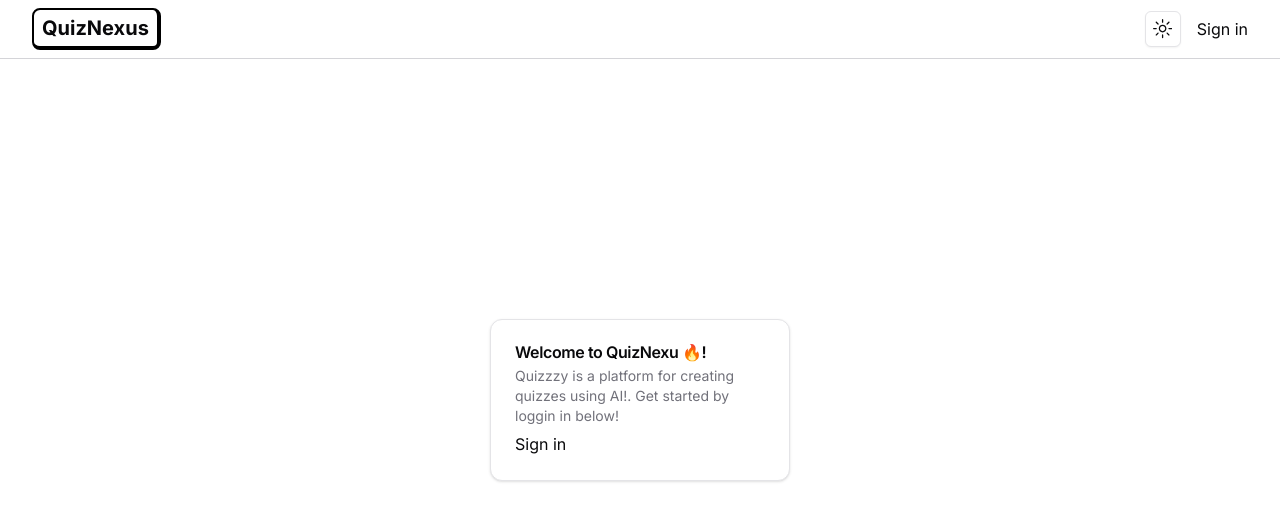
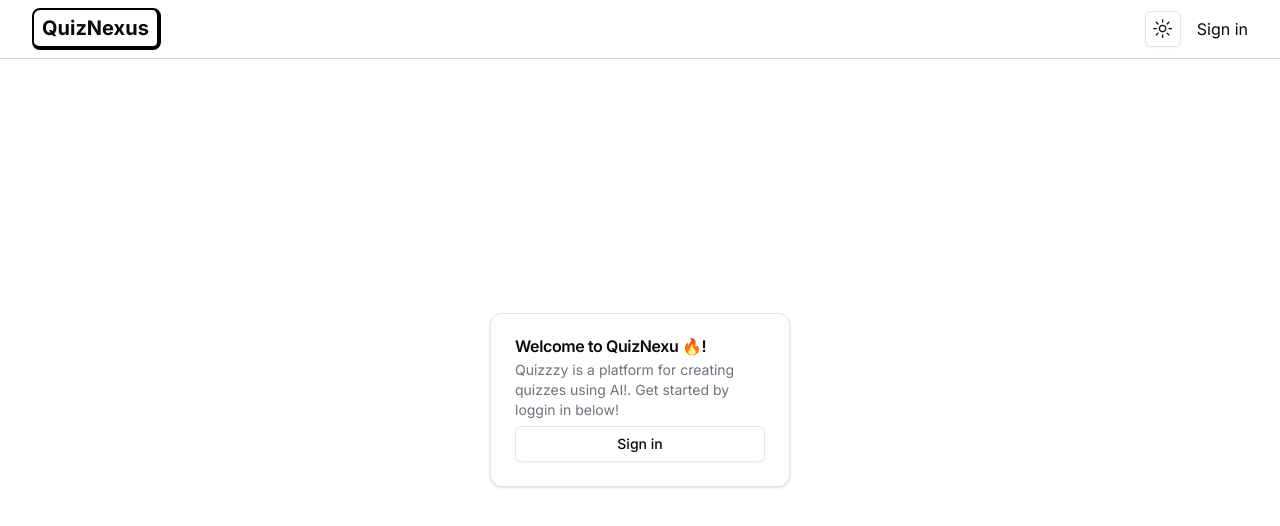
Before and after one commit to WaelTarabishi/QuizNexu, a Next.js app: page / in a window 1280 px wide. Shown: the top 526 px of the page. Built offline with nearby package versions, Linux system fonts and the light colour scheme; no server answers.

Commit message:
home page editing

```diff
--- a/src/app/page.tsx
+++ b/src/app/page.tsx
@@ -1,3 +1,4 @@
+import { buttonVariants } from "@/components/ui/button";
 import {
   Card,
   CardContent,
@@ -6,6 +7,7 @@ import {
   CardTitle,
 } from "@/components/ui/card";
 import prismadb from "@/lib/db";
+import { cn } from "@/lib/utils";
 import { auth } from "@clerk/nextjs/server";
 import Link from "next/link";
 import { redirect } from "next/navigation";
@@ -41,7 +43,16 @@ export default async function Home() {
               Quizzzy is a platform for creating quizzes using AI!. Get started
               by loggin in below!
             </CardDescription>
-            <Link href={"/sign-in"}>Sign in </Link>
+            <Link
+              href={"/sign-in"}
+              className={cn(
+                buttonVariants({
+                  variant: "outline",
+                  className: "dark:bg-zinc-950  dark:hover:bg-zinc-900  ",
+                })
+              )}>
+              Sign in{" "}
+            </Link>
           </CardHeader>
         </Card>
       </div>
```
